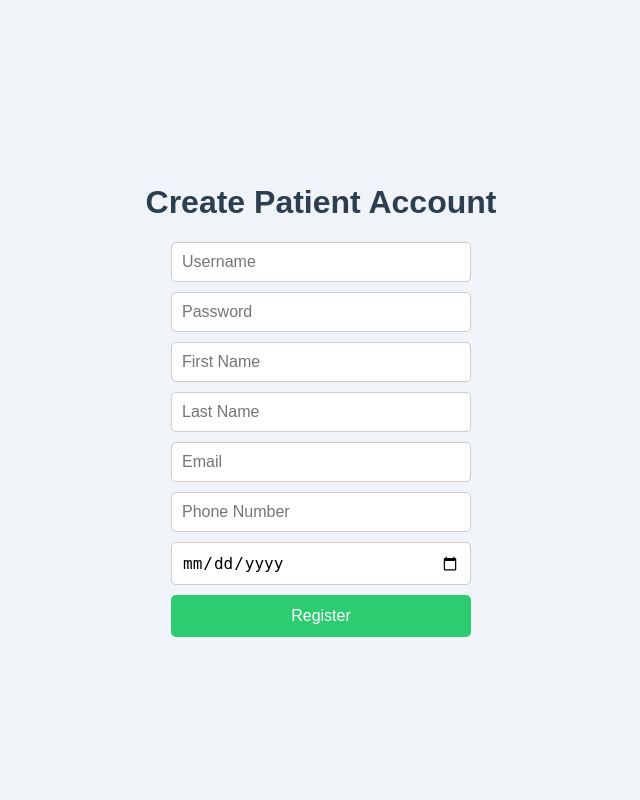
After one commit to BrandonAnderson27/Patient-Portal, a Django app: page /accounts/register/ in a window 1280 px wide. The commit adds this page. Shown: the whole page, without its empty margins (319-959 px from the left). Run offline with Django 5.2, Linux system fonts and the light colour scheme.

Commit message:
initial patient account registration implemented

```diff
--- /dev/null
+++ b/accounts/templates/accounts/register.html
@@ -0,0 +1,60 @@
+<!DOCTYPE html>
+<html>
+<head>
+    <title>Register - Patient Portal</title>
+    <style>
+        body {
+            font-family: Arial, sans-serif;
+            display: flex;
+            flex-direction: column;
+            align-items: center;
+            justify-content: center;
+            height: 100vh;
+            margin: 0;
+            background-color: #f0f4f8;
+        }
+        h1 { color: #2c3e50; }
+        form {
+            display: flex;
+            flex-direction: column;
+            gap: 10px;
+            width: 300px;
+        }
+        input {
+            padding: 10px;
+            border: 1px solid #ccc;
+            border-radius: 5px;
+            font-size: 1rem;
+        }
+        button {
+            background-color: #2ecc71;
+            color: white;
+            padding: 12px;
+            border: none;
+            border-radius: 5px;
+            font-size: 1rem;
+            cursor: pointer;
+        }
+        button:hover { background-color: #27ae60; }
+    </style>
+</head>
+<body>
+    <h1>Create Patient Account</h1>
+    {% if messages %}
+        {% for message in messages %}
+            <p style="color:red;">{{ message }}</p>
+        {% endfor %}
+    {% endif %}
+    <form method="POST">
+        {% csrf_token %}
+        <input type="text" name="username" placeholder="Username" required>
+        <input type="password" name="password" placeholder="Password" required>
+        <input type="text" name="first_name" placeholder="First Name" required>
+        <input type="text" name="last_name" placeholder="Last Name" required>
+        <input type="email" name="email" placeholder="Email" required>
+        <input type="text" name="phone_number" placeholder="Phone Number">
+        <input type="date" name="date_of_birth" placeholder="Date of Birth">
+        <button type="submit">Register</button>
+    </form>
+</body>
+</html>
--- a/accounts/urls.py
+++ b/accounts/urls.py
@@ -4,4 +4,5 @@ from . import views
 urlpatterns = [
     path('login/', views.login_view, name='login'),
     path('logout/', views.logout_view, name='logout'),
+    path('register/', views.register_view, name='register'),
 ]
--- a/accounts/views.py
+++ b/accounts/views.py
@@ -2,6 +2,7 @@ from django.shortcuts import render, redirect
 from django.contrib.auth import authenticate, login, logout
 from django.contrib.auth.forms import AuthenticationForm
 from django.contrib import messages
+from accounts.models import User, Patient
 
 def login_view(request):
     if request.method == 'POST':
@@ -19,3 +20,29 @@ def login_view(request):
 def logout_view(request):
     logout(request)
     return redirect('login')
+
+def register_view(request):
+    if request.method == 'POST':
+        username = request.POST['username']
+        password = request.POST['password']
+        first_name = request.POST['first_name']
+        last_name = request.POST['last_name']
+        email = request.POST['email']
+        phone_number = request.POST['phone_number']
+        date_of_birth = request.POST['date_of_birth']
+
+        user = User.objects.create_user(
+            username=username,
+            password=password,
+            first_name=first_name,
+            last_name=last_name,
+            email=email,
+            phone_number=phone_number,
+            date_of_birth=date_of_birth,
+            role='patient'
+        )
+        Patient.objects.create(user=user)
+        messages.success(request, 'Account created successfully! Please login.')
+        return redirect('login')
+
+    return render(request, 'accounts/register.html')
--- a/home/templates/home/home.html
+++ b/home/templates/home/home.html
@@ -41,5 +41,6 @@
     <h1>Welcome to the Patient Portal</h1>
     <p>Manage your appointments, records, and more.</p>
     <a href="{% url 'login' %}" class="login-btn">Login</a>
+    <a href="{% url 'register' %}" class="login-btn" style="background-color: #2ecc71; margin-top: 10px;">Register Account</a>
 </body>
 </html>
```
